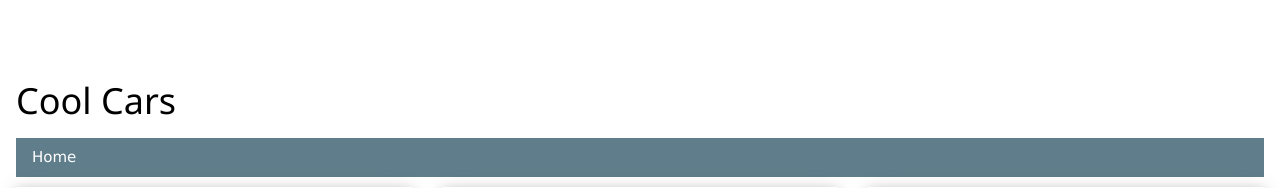
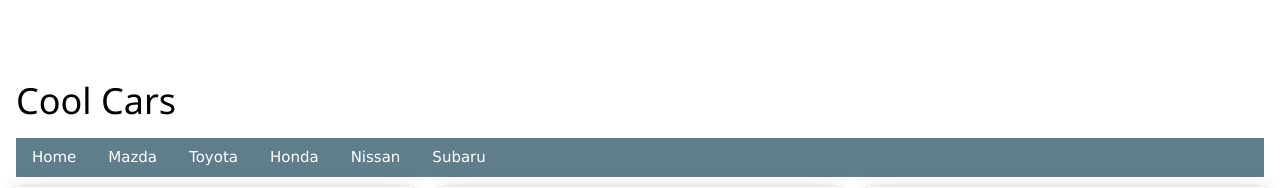
Before and after one commit to 24525-create/Web-app, a Flask app: page / in a window 1280 px wide. Shown: the top 188 px of the page. Run offline with Flask 3, Linux system fonts and the light colour scheme; data comes from the database, SQL or seed files in the repository; both versions use the stored data as it was after the commit; some web fonts are replaced.

Commit message:
updated app

```diff
--- a/app.py
+++ b/app.py
@@ -82,6 +82,14 @@ def car(id):
     car = query_db(sql, (id,), True)
     return render_template("car.html", car = car)
 
+@app.route('/manufacturer/<int:id>')
+def manufacturer(id):
+    sql = """SELECT * FROM model
+    JOIN manufacturer ON manufacturer.manufacturer_id=model.manufacturer_id
+    WHERE model.model_id = ?;"""
+    manufacturer = query_db(sql, (id,),True)
+    return render_template ("manufacuturer.html", manufacturer = manufacturer)
+
 
 if __name__ == '__main__':
     app.run(debug=True)
--- a/templates/car.html
+++ b/templates/car.html
@@ -9,7 +9,7 @@
     <div class = "info">
         <h1>generation:{{ car[3] }}</h1>
         <h1>start year: {{ car[4] }}</h1>
-        <h1>Description</h1>
+        <h1>end year: {{ car[5]}}</h1>
         <h1>{{ car[5] }}</h1>
     </div>
 </div>
--- a/templates/layout.html
+++ b/templates/layout.html
@@ -17,6 +17,11 @@
      <!-- Shared Navbar -->
       <nav class="w3-bar w3-blue-grey">
            <a href="/" class="w3-bar-item w3-button">Home</a>
+           <a href="/" class="w3-bar-item w3-button">Mazda</a>
+           <a href="/" class="w3-bar-item w3-button">Toyota</a>
+           <a href="/" class="w3-bar-item w3-button">Honda</a>
+           <a href="/" class="w3-bar-item w3-button">Nissan</a>
+           <a href="/" class="w3-bar-item w3-button">Subaru</a>
       </nav>
     {% block body %}
     {% endblock %}
```
Also changed, not shown: templates/manufacturer.html (added, +16 -0 lines), database.db.
